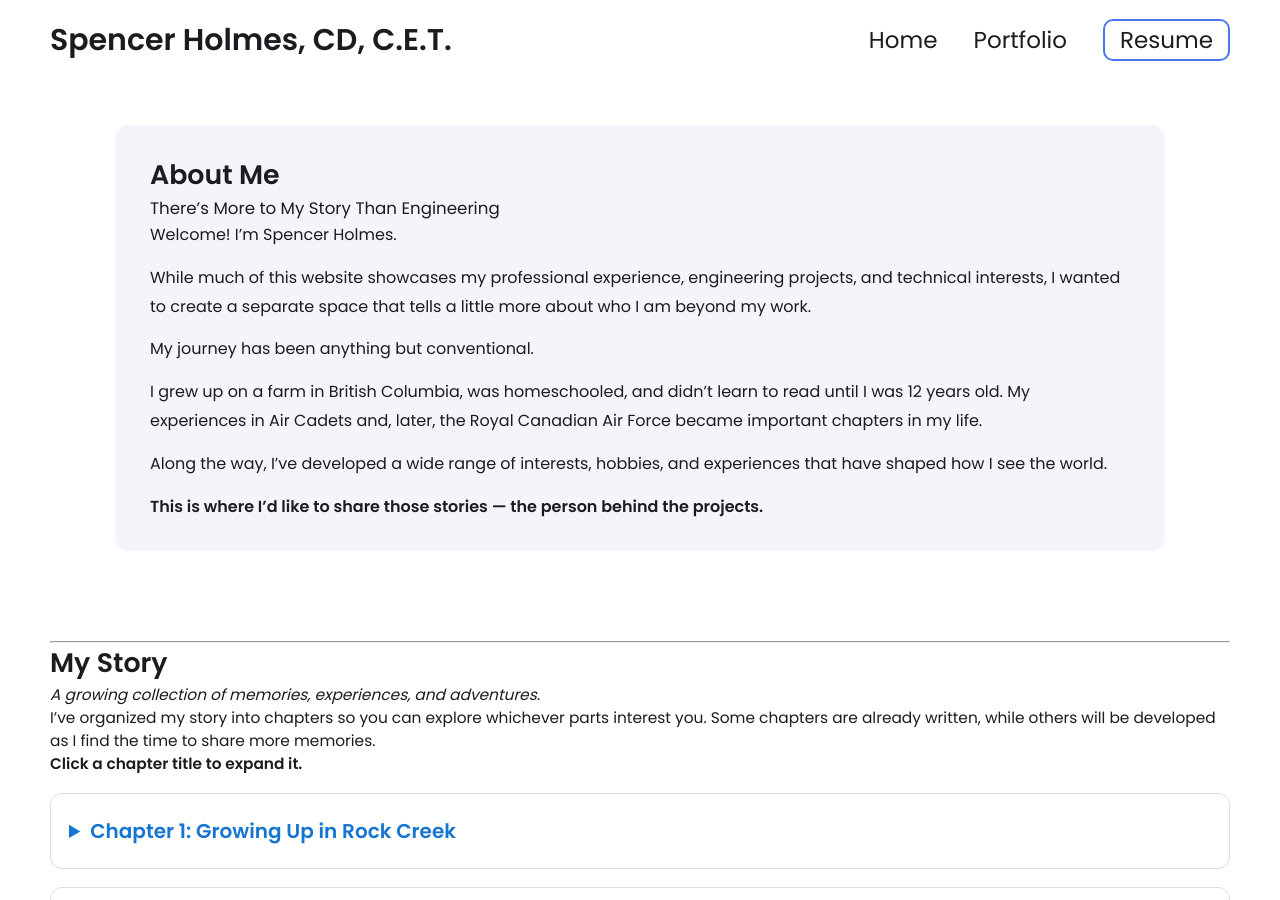
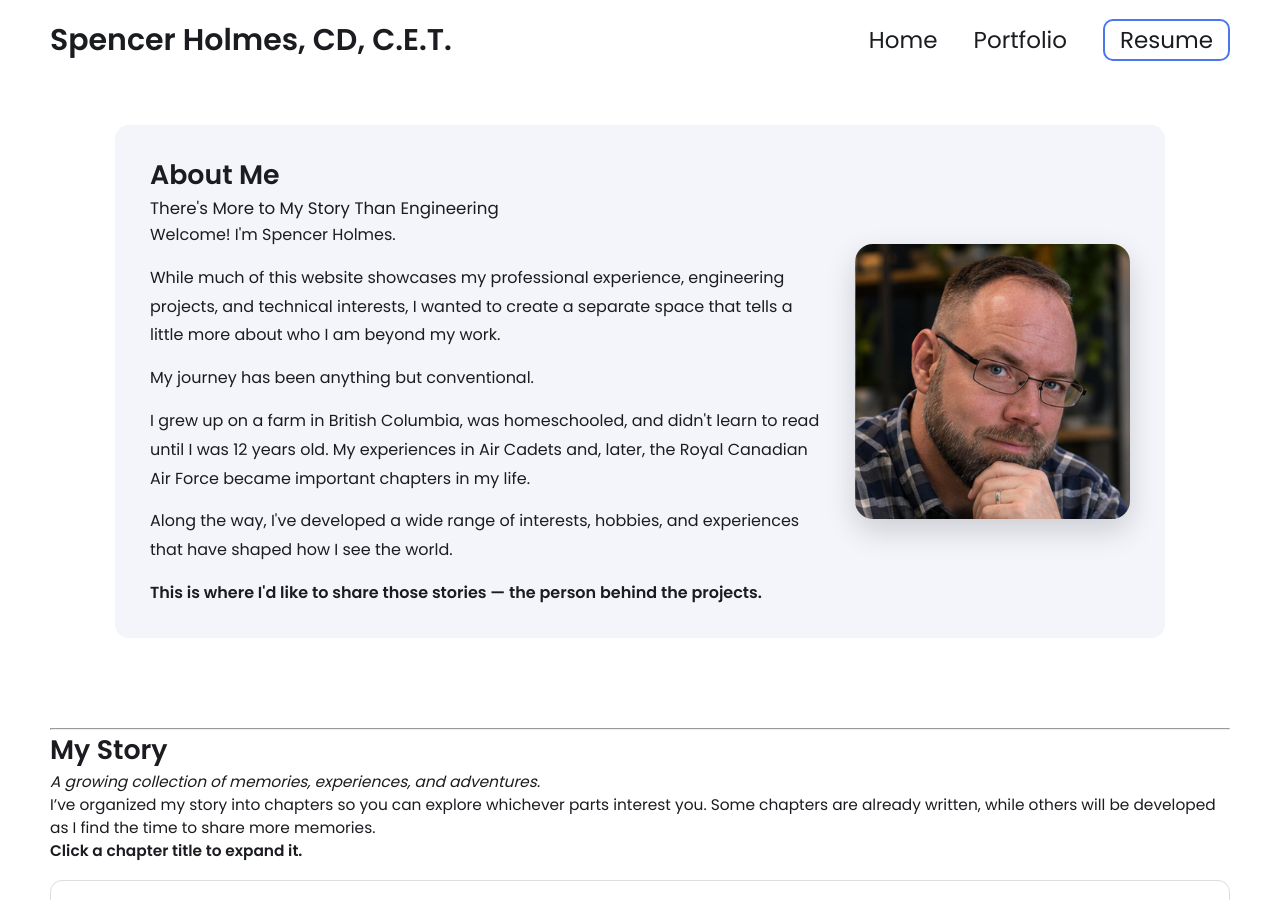
Before and after one commit to SuSpence-89/Eng-portfolio, a Jekyll site: the page built from about.md, in a window 1280 px wide and 900 px high. Built offline with Jekyll 4.4.1, drawn with Linux system fonts in a browser that asks for light colours; part of the change alters nothing that is shown.

Commit message:
Add relaxed portrait to About Me introduction

```diff
--- a/about.md
+++ b/about.md
@@ -4,25 +4,88 @@ permalink: /about/
 title: "About Me — Spencer Holmes"
 ---
 
-<div class="about-section" markdown="1" style="margin-top: 45px;">
 
-# About Me
+<div class="about-section" style="margin-top:45px;">
 
-### There's More to My Story Than Engineering
+  <div style="
+    display:flex;
+    align-items:center;
+    justify-content:space-between;
+    flex-wrap:wrap;
+    gap:35px;
+  ">
 
-Welcome! I'm Spencer Holmes.
+    <!-- PERSONAL INTRODUCTION -->
 
-While much of this website showcases my professional experience, engineering projects, and technical interests, I wanted to create a separate space that tells a little more about who I am beyond my work.
+    <div style="flex:1 1 420px;min-width:0;">
 
-My journey has been anything but conventional.
+      <h1>About Me</h1>
 
-I grew up on a farm in British Columbia, was homeschooled, and didn't learn to read until I was 12 years old. My experiences in Air Cadets and, later, the Royal Canadian Air Force became important chapters in my life.
+      <h3>There's More to My Story Than Engineering</h3>
 
-Along the way, I've developed a wide range of interests, hobbies, and experiences that have shaped how I see the world.
+      <p>Welcome! I'm Spencer Holmes.</p>
 
-**This is where I'd like to share those stories — the person behind the projects.**
+      <p>
+        While much of this website showcases my
+        professional experience, engineering projects,
+        and technical interests, I wanted to create
+        a separate space that tells a little more
+        about who I am beyond my work.
+      </p>
+
+      <p>My journey has been anything but conventional.</p>
+
+      <p>
+        I grew up on a farm in British Columbia, was
+        homeschooled, and didn't learn to read until
+        I was 12 years old. My experiences in Air
+        Cadets and, later, the Royal Canadian Air
+        Force became important chapters in my life.
+      </p>
+
+      <p>
+        Along the way, I've developed a wide range
+        of interests, hobbies, and experiences that
+        have shaped how I see the world.
+      </p>
+
+      <p>
+        <strong>
+          This is where I'd like to share those
+          stories — the person behind the projects.
+        </strong>
+      </p>
+
+    </div>
+
+    <!-- PERSONAL PORTRAIT -->
+
+    <div style="
+      flex:0 1 275px;
+      width:100%;
+      max-width:275px;
+      margin:0 auto;
+    ">
+
+      <img
+        src="{{ '/assets/images/profile-image/spencer-about-me.jpg' | relative_url }}"
+        alt="Spencer Holmes — personal portrait"
+        loading="eager"
+        style="
+          display:block;
+          width:100%;
+          height:auto;
+          border-radius:18px;
+          box-shadow:0 12px 30px rgba(0,0,0,0.16);
+        "
+      >
+
+    </div>
+
+  </div>
 
 </div>
+
 
 ---
 
```
